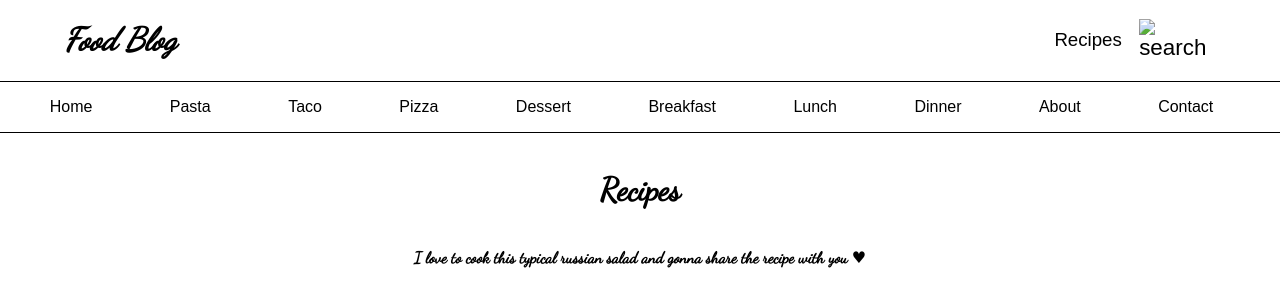
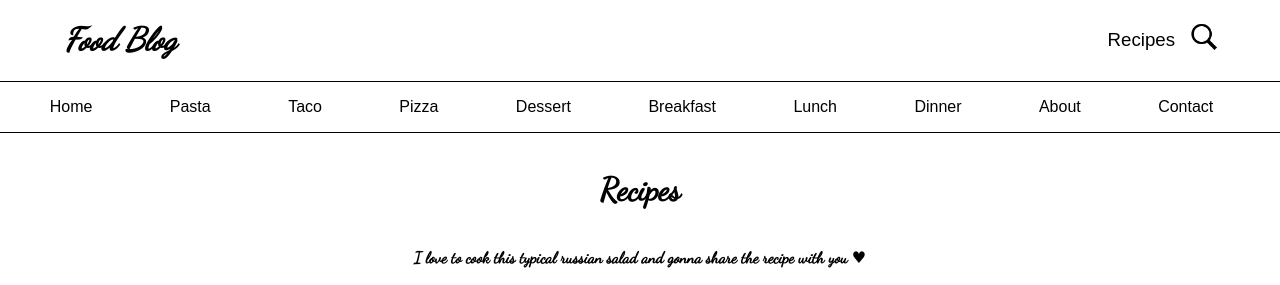
Before and after one commit to KateKatze/FE22-CR02-KateK, a plain HTML site: page recipeoftm.html in a window 1280 px wide. Shown: the top 285 px of the page. Drawn offline with Linux system fonts and the light colour scheme.

Commit message:
link for the lupe

```diff
--- a/recipeoftm.html
+++ b/recipeoftm.html
@@ -19,7 +19,7 @@
         </div>
         <div class="logos">
         <button><a href="#">Recipes</a></button>
-        <a href="#"><img src="pics/lupe.png" alt="search"></a>
+        <a href="recipeoftm.html"><img src="sasstyles/pics/lupe.png" alt="search"></a>
         </div>
     </div>
 
```
